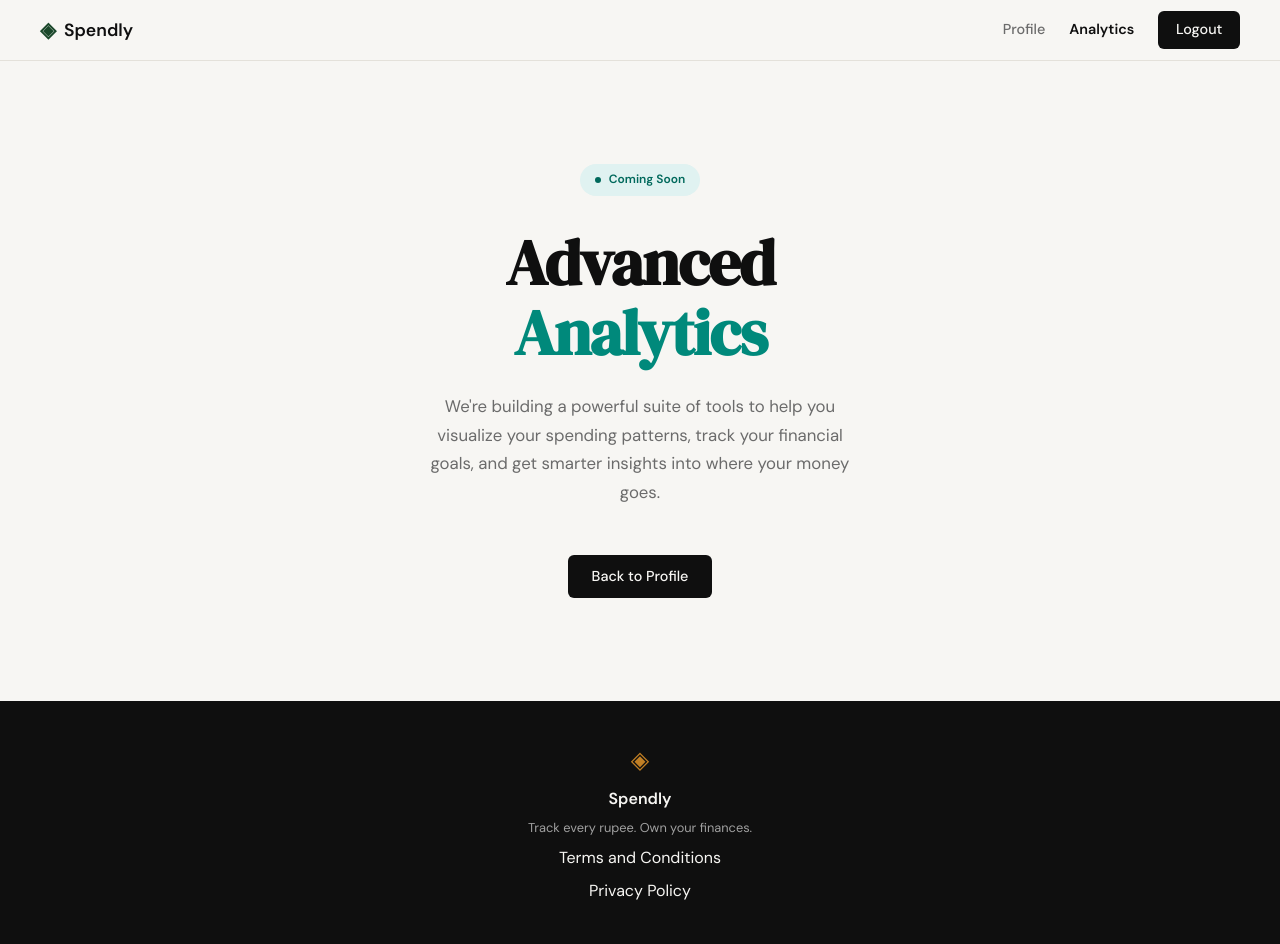
After one commit to Nithin-dharavath/expense_tracker, a Flask app: page /analytics in a window 1280 px wide. The commit adds this page. Run offline with Flask 3, Linux system fonts and the light colour scheme; a user stored in the database is signed in.

Commit message:
analtyics added

```diff
--- a/app.py
+++ b/app.py
@@ -218,6 +218,11 @@ def profile():
     )
 
 
+@app.route("/analytics")
+@login_required
+def analytics():
+    return render_template("analytics.html")
+
 @app.route("/expenses/add")
 def add_expense():
     return "Add expense — coming in Step 7"
--- a/static/css/style.css
+++ b/static/css/style.css
@@ -102,6 +102,7 @@ a { color: inherit; text-decoration: none; }
 
 .nav-links a { color: var(--ink-muted); transition: color 0.2s; }
 .nav-links a:hover { color: var(--ink); }
+.nav-links a.active { color: var(--ink); font-weight: 600; }
 
 .nav-cta {
     background: var(--ink) !important;
--- /dev/null
+++ b/templates/analytics.html
@@ -0,0 +1,27 @@
+{% extends "base.html" %}
+
+{% block title %}Analytics — Spendly{% endblock %}
+
+{% block content %}
+<div class="auth-section">
+    <div class="auth-container" style="text-align: center;">
+        <div class="hero-badge" style="margin-bottom: 2rem;">
+            <span class="badge-dot"></span>
+            Coming Soon
+        </div>
+
+        <h1 class="hero-title" style="margin-bottom: 1.5rem;">
+            Advanced <span class="title-teal">Analytics</span>
+        </h1>
+
+        <p class="hero-subtitle" style="margin: 0 auto 3rem;">
+            We're building a powerful suite of tools to help you visualize your spending patterns,
+            track your financial goals, and get smarter insights into where your money goes.
+        </p>
+
+        <div class="hero-actions" style="justify-content: center;">
+            <a href="{{ url_for('profile') }}" class="btn-primary">Back to Profile</a>
+        </div>
+    </div>
+</div>
+{% endblock %}
--- a/templates/base.html
+++ b/templates/base.html
@@ -20,7 +20,8 @@
             </a>
             <div class="nav-links">
                 {% if session.get('user_id') %}
-                    <a href="{{ url_for('profile') }}">Profile</a>
+                    <a href="{{ url_for('profile') }}" class="{{ 'active' if request.endpoint == 'profile' }}">Profile</a>
+                    <a href="{{ url_for('analytics') }}" class="{{ 'active' if request.endpoint == 'analytics' }}">Analytics</a>
                     <a href="{{ url_for('logout') }}" class="nav-cta">Logout</a>
                 {% else %}
                     <a href="{{ url_for('login') }}">Sign in</a>
```
